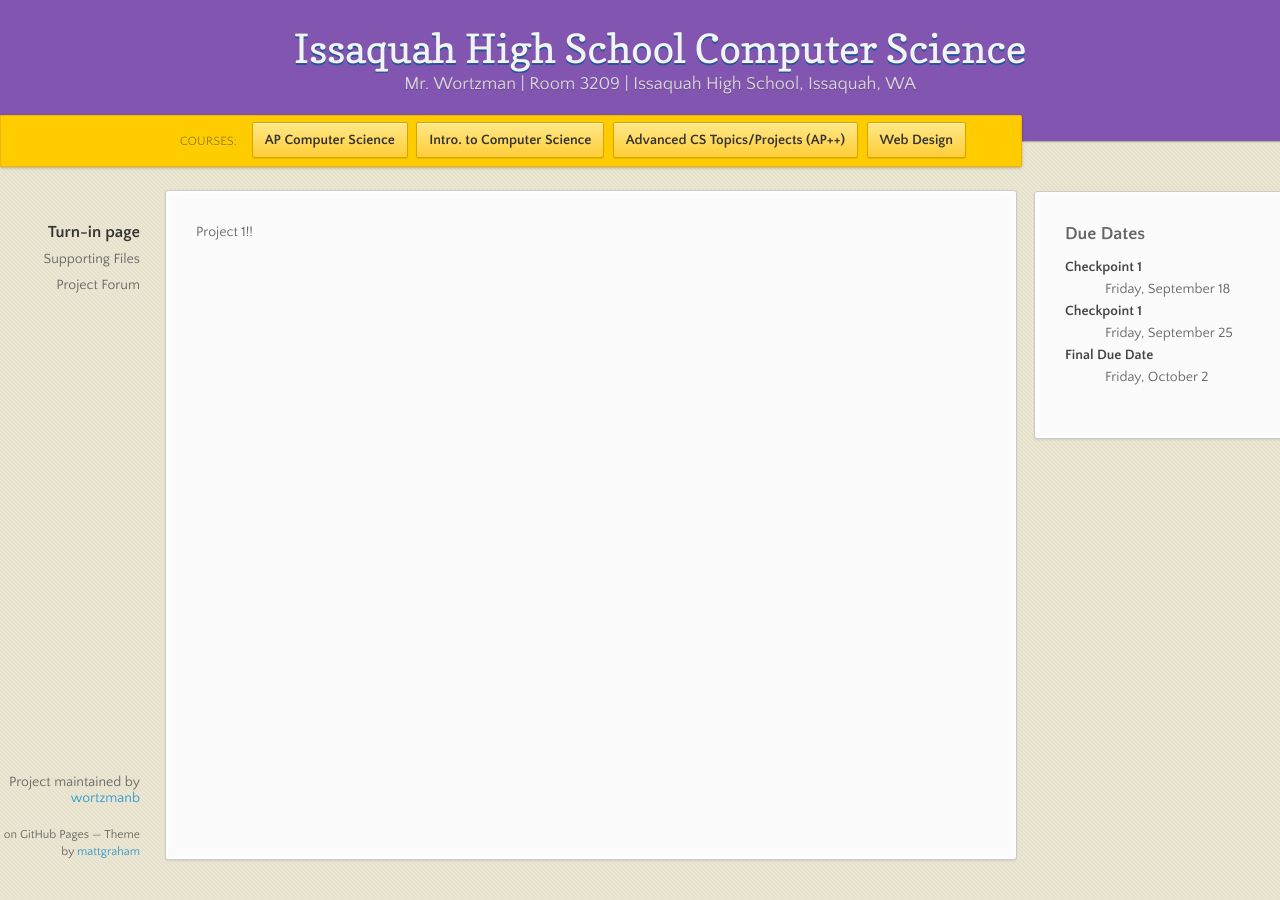
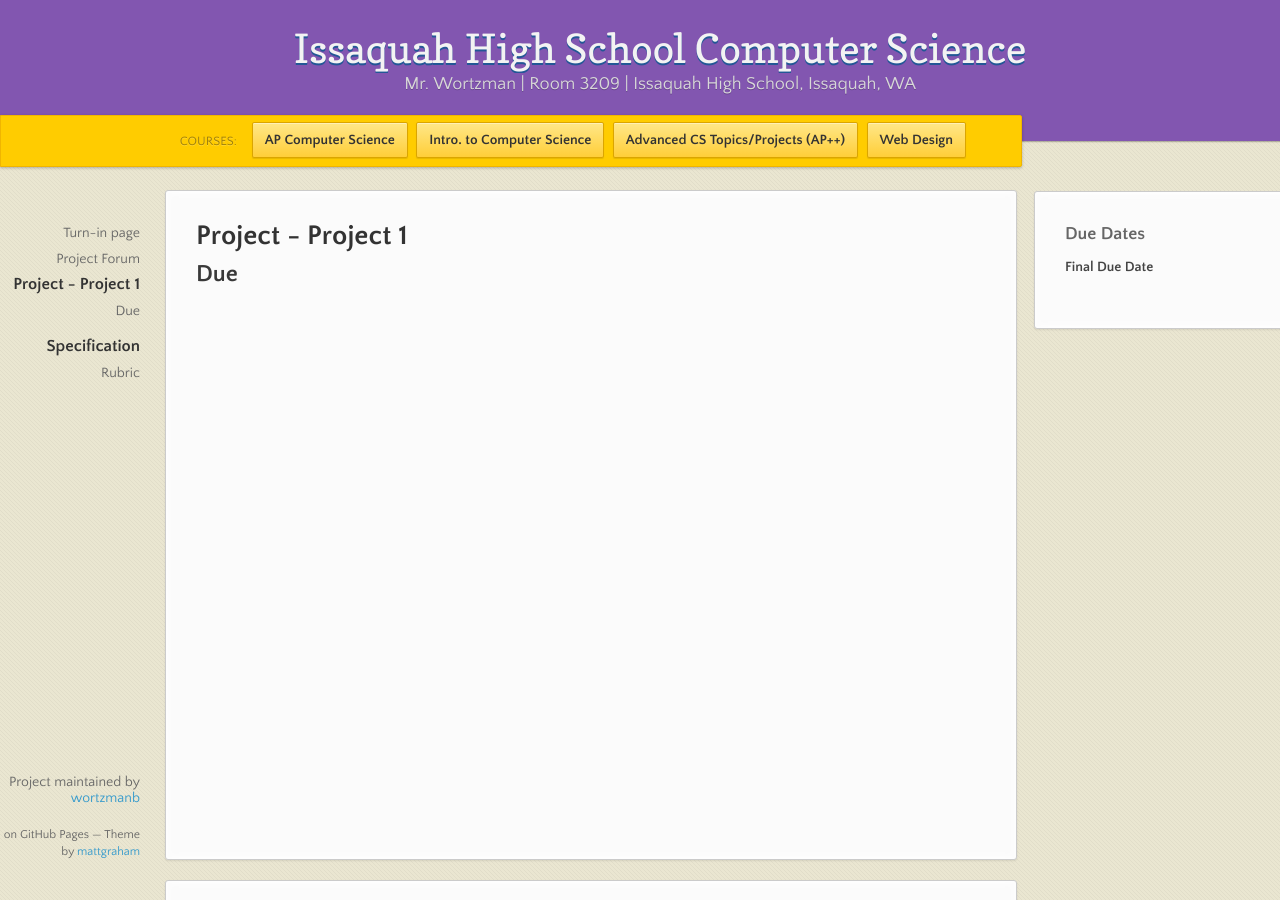
Before and after one commit to stutlerk/ihs-website, a Jekyll site: the page built from proj1.html, in a window 1280 px wide and 900 px high. Built offline with Jekyll 4.4.1, drawn with Linux system fonts in a browser that asks for light colours; nearby versions of some CDN libraries; some of the changed text lies outside the part shown.

Commit message:
Create project template and sample project document

```diff
--- a/_config.yml
+++ b/_config.yml
@@ -1,5 +1,7 @@
 collections:
   stuff:
     output: true
-  projects:
+  apcs:
     output: true
+  introcs:
+    output: true
--- a/_layouts/project.html
+++ b/_layouts/project.html
@@ -3,10 +3,64 @@
 ---
       <nav>
         <ul>
-			<li class="tag-h1"><a href="#">Turn-in page</a></li>
-			<li><a href="#">Supporting Files</a></li>
-			<li><a href="#">Project Forum</a></li>
+			<li><a href="{{ page.turnin }}">Turn-in page</a></li>
+			<li><a href="{{ page.forum }}">Project Forum</a></li>
+			{% if page.files %}<li><a href="#">Supporting Files</a></li> {% endif %}
 		</ul>
       </nav>
 
-	  {{ content }}
+	  <section>
+          <h1>Project {{ page.number }} - {{ page.title }}</h1>
+          <h2>Due {{ page.due | date: "%A, %B %d, %Y" }}</h2>
+
+          <aside>
+            <h3>Due Dates</h3>
+            <dl>
+                {% if proj.checkpoints %}
+                    {% for chk in proj.checkpoints %}
+                        <dt>{{ chk.title }}</dt>
+                        <dd>{{ chk.date | date_to_long_string }} (worth {{ chk.value}})</dd>
+                    {% endfor %}
+                {% endif %}
+                <dt>Final Due Date</dt>
+                <dd>{{ page.due | date: "%A, %B %d, %Y" }}</dd>
+            </dl>
+          </aside>
+      </section>
+
+      <section>
+          <h1>Specification</h1>
+          {{ content }}
+      </section>
+
+      <section>
+        <h2>Rubric</h2>
+        {% comment %}
+        <p>{{ page.rubric }}</p>
+        <p>{{ page.rubric.behavior }}</p>
+        <p>{{ page.rubric['implementation'] }}</p>
+        <hr />
+        {% for crit in page.rubric.behavior %}
+        <p> {{ crit.criterion }} - {{ crit.value }}</p>
+        {% endfor %}
+        <hr />
+        {% endcomment %}
+        <table border="1">
+                <tr class="category"><th colspan="2">Behavior</th></tr>
+                {% for crit in page.rubric.behavior.criteria %}
+                    <tr><td>{{ crit.criterion }}</td>
+                        <td>{{ crit.value }} points</td>
+                    </tr>
+                {% endfor %}
+                <tr class="total"><td>Total</td><td>{{ page.rubric.behavior.total }} points</td></tr>
+
+                <tr class="category"><th colspan="2">Implementation</th></tr>
+                {% for crit in page.rubric.implementation.criteria %}
+                    <tr><td>{{ crit.criterion }}</td>
+                        <td>{{ crit.value }} points</td>
+                    </tr>
+                {% endfor %}
+                <tr class="total"><td>Total</td><td>{{ page.rubric.implementation.total }} points</td></tr>
+                <tr class="category total"><td>Project total</td><td>{{page.rubric.total }} points</td></tr>
+        </table>
+      </section>
--- a/stylesheets/styles.css
+++ b/stylesheets/styles.css
@@ -637,6 +637,16 @@
   border-left: 1px solid #ffcc00;
 }
 
+tr.category {
+  font-size: 120%;
+  font-style: italic;
+  font-weight: bold;
+}
+
+tr.total {
+  font-weight: bold;
+}
+
 hr {
   border: 0;
   outline: none;
```
Also changed, not shown: _introcs/projects/proj1.md (added, +88 -0 lines), _posts/apcs/projects/proj1.md (renamed from _projects/ap/proj1.md), _posts/apcs/projects/proj2.md (renamed from _projects/ap/proj2.md).
